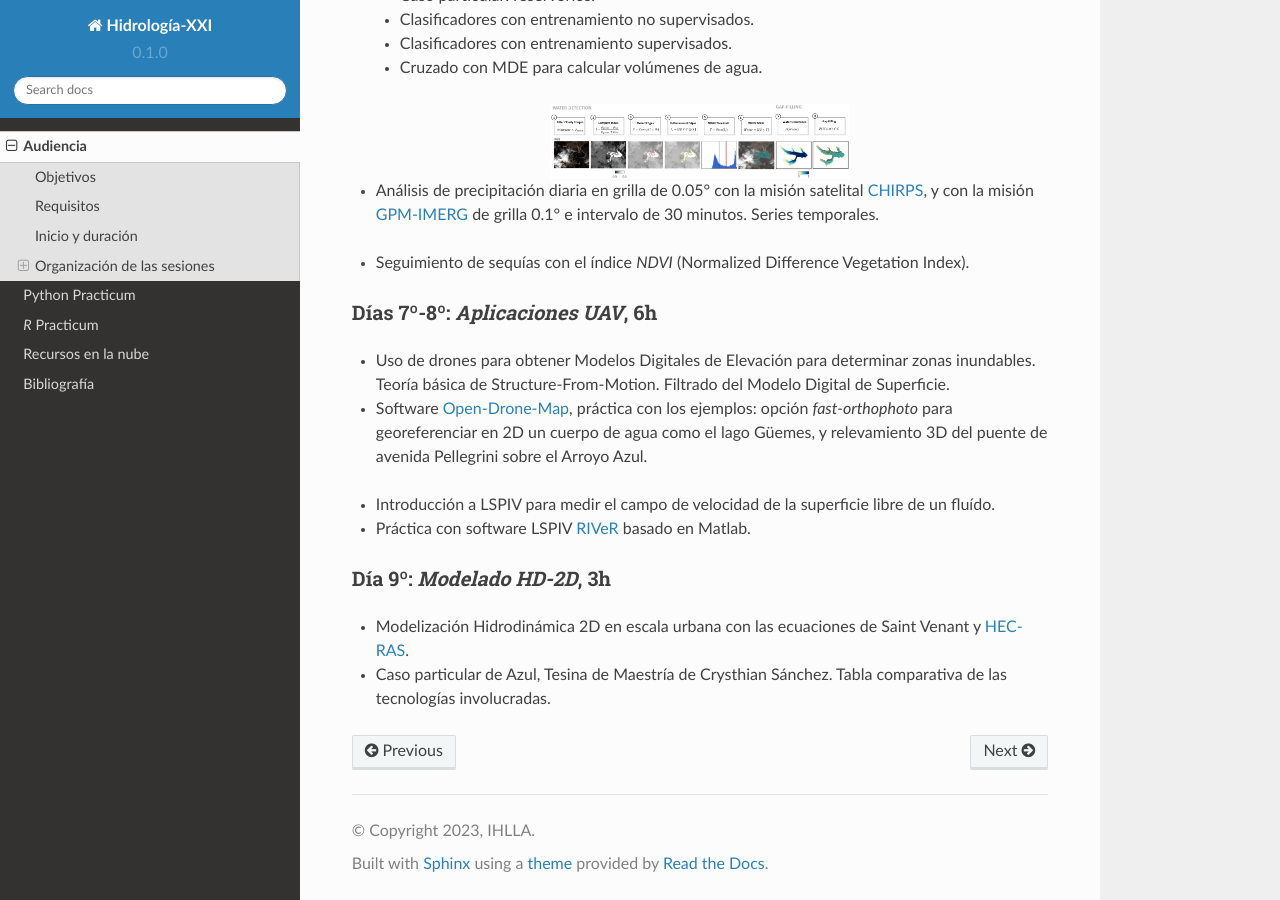
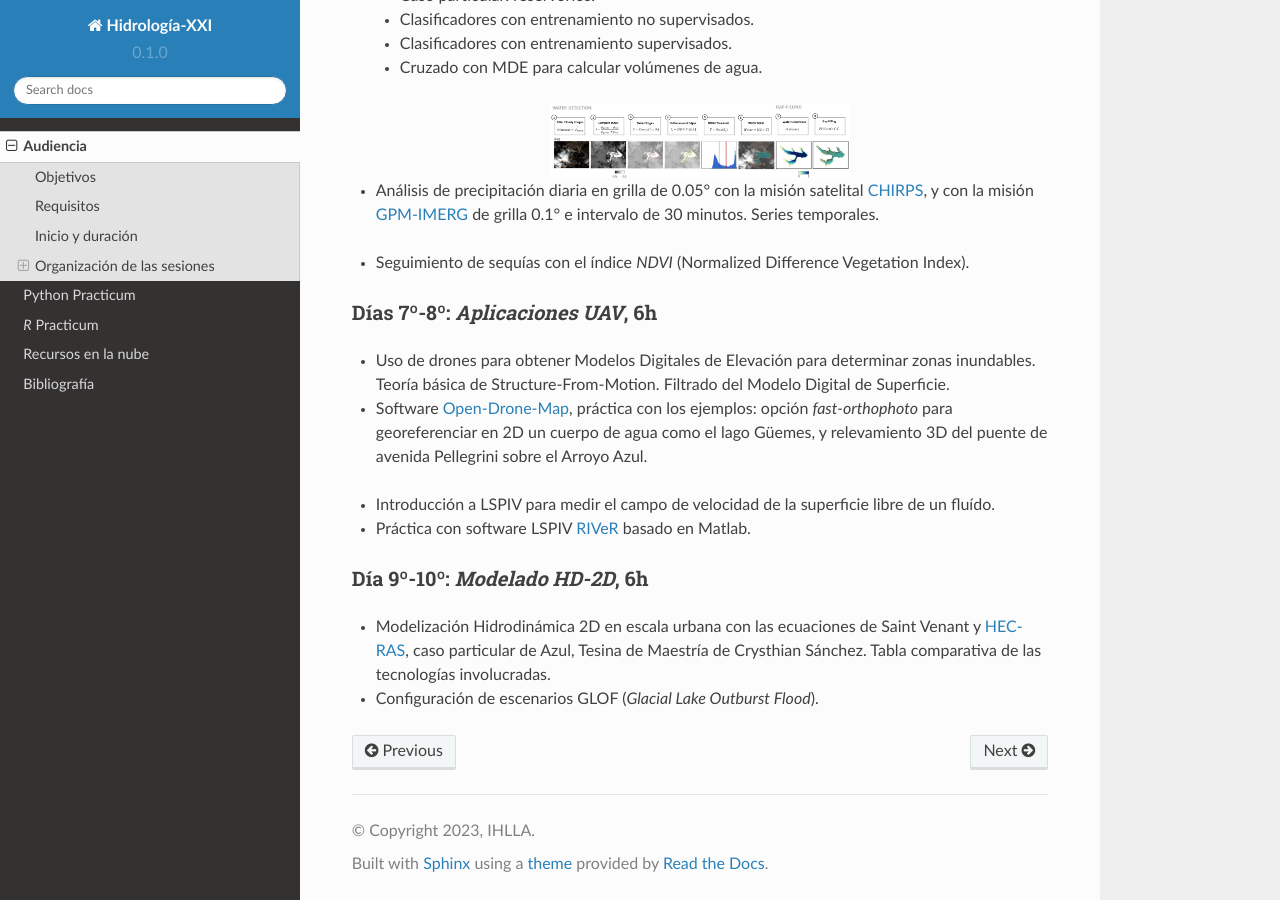
Before and after one commit to ivillamadrid/HidrologiaXXI, a Sphinx documentation site: the page built from docs/source/audiencia.rst, in a window 1280 px wide and 900 px high, scrolled down 1427 px. Built offline with Sphinx 7.4.7 and the Read the Docs theme 2.0.0, drawn with Linux system fonts in a browser that asks for light colours.

Commit message:
Update audiencia.rst

```diff
--- a/docs/source/audiencia.rst
+++ b/docs/source/audiencia.rst
@@ -85,9 +85,9 @@ Días 7º-8º: *Aplicaciones UAV*, 6h
 
 * Práctica con software LSPIV `RIVeR <https://riverdischarge.blogspot.com>`_ basado en Matlab.
 
-Día 9º: *Modelado HD-2D*, 3h
-***************************
+Día 9º-10º: *Modelado HD-2D*, 6h
+********************************
 
-* Modelización Hidrodinámica 2D en escala urbana con las ecuaciones de Saint Venant y `HEC-RAS <https://www.hec.usace.army.mil/software/hec-ras/>`_.
+* Modelización Hidrodinámica 2D en escala urbana con las ecuaciones de Saint Venant y `HEC-RAS <https://www.hec.usace.army.mil/software/hec-ras/>`_, caso particular de Azul, Tesina de Maestría de Crysthian Sánchez. Tabla comparativa de las tecnologías involucradas.
 
-* Caso particular de Azul, Tesina de Maestría de Crysthian Sánchez. Tabla comparativa de las tecnologías involucradas.
+* Configuración de escenarios GLOF (*Glacial Lake Outburst Flood*).
```
